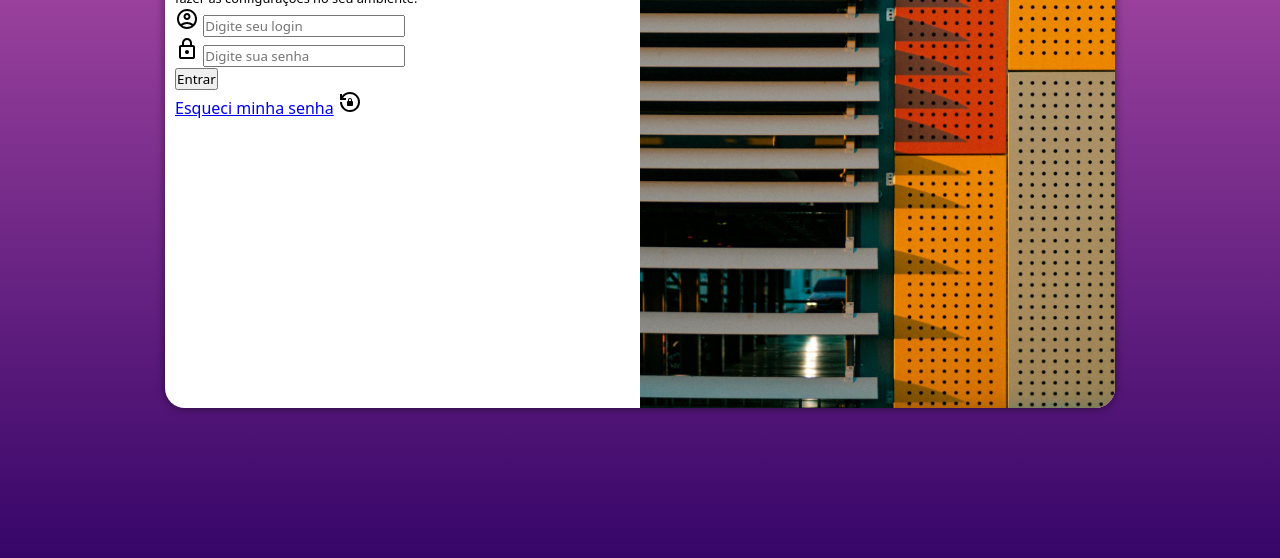
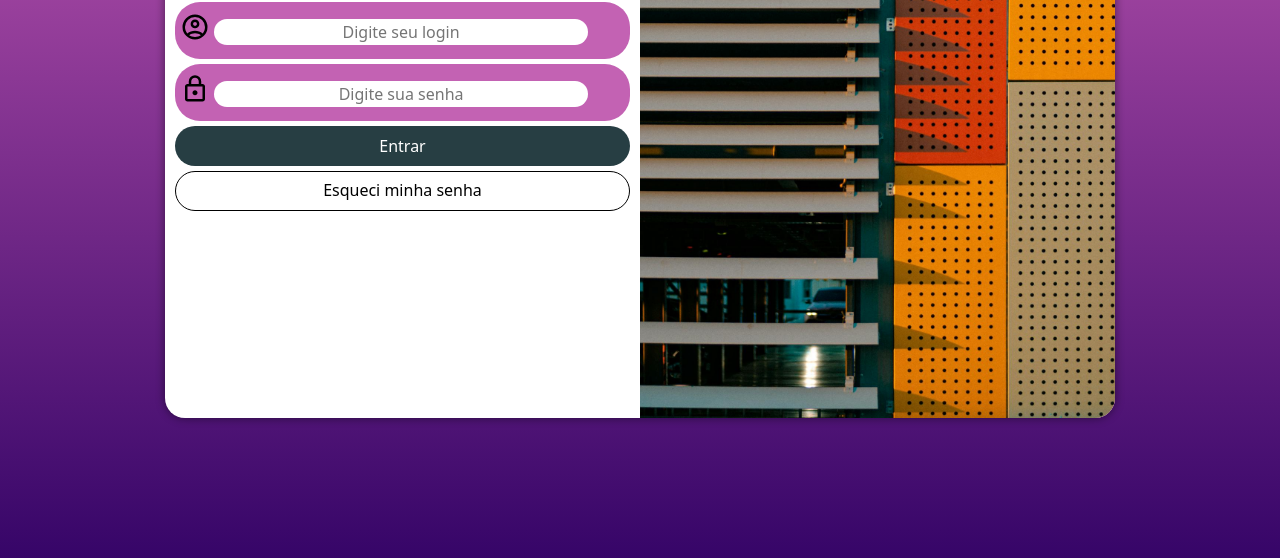
Before and after one commit to WillCAmorim/projeto-login, a plain HTML site: page index.html in a window 1280 px wide. Shown: the part 242-800 px from the top of the page. Drawn offline with Linux system fonts and the light colour scheme.

Commit message:
atualização final

```diff
--- a/estilos/mediaquery.css
+++ b/estilos/mediaquery.css
@@ -45,10 +45,3 @@
     font-size: 2em;
 }
 }
-div#formulario > h1{
-    text-align: center;
-    margin-bottom: 10px;
-}
-div#formulario > p{
-    font-size: 0.8em;
-}
--- a/estilos/style.css
+++ b/estilos/style.css
@@ -30,15 +30,15 @@ section#login{
     position: absolute;
     background-color: white;
     width: 250px;
-    height: 500px;
+    height: 520px;
     border-radius: 20px;
     top: 50%;
     left: 50%;
-    transform: translate(-50%, -50%);
     overflow: hidden;
     box-shadow: 0px 0px 10px rgba(0, 0, 0, 0.493);
     transition: width .3s, height .3s;
     transition-timing-function: ease;
+    transform: translate(-50%, -50%);
 }
 
 section#login > div#imagem{
@@ -53,3 +53,76 @@ section#login div#formulario{
     display: block;
     padding: 10px;
 }
+
+form > div.campo{
+    background-color: #b845a5d7;
+    margin: 5px 0px;
+    border-radius: 25px;
+    padding: 5px;
+}
+
+form > div.campo:hover{
+    background-color: #e438c7d7;
+}
+
+div.campo > svg{
+    font-size: 2em;
+    border-radius: 20px;
+    width: 30px;
+    height: 40px;
+
+}
+div.campo > input{
+    font-size: 1em;
+    width: 84%;
+    height: 100%;
+    border-radius: 20px;
+    border: none;
+    text-align: center;
+    padding: 2px;
+    margin: auto;
+    transform: translateY(-9px);
+}
+
+div#formulario > h1{
+    text-align: center;
+    margin-bottom: 10px;
+}
+div#formulario > p{
+    font-size: 0.8em;
+}
+
+form > input[type=submit] {
+    display: block;
+    font-size: 1em;
+    width: 100%;
+    height: 40px;
+    background-color: #183136ee;
+    border: none;
+    border-radius: 20px;
+    color: white;
+}
+
+form > input[type=submit]:hover{
+    background-color: #275058ee;
+}
+
+form > a.botao{
+    display: block;
+    text-align: center;
+    font-size: 1em;
+    width: 100%;
+    height: 40px;
+    background-color: white;
+    padding-top: 7px;
+    margin-top: 5px;
+    border-radius: 20px;
+    text-decoration: none;
+    color: black;
+    border: 1px solid black;
+
+}
+
+form > a.botao:hover{
+    background-color: #275058c0;
+}
--- a/index.html
+++ b/index.html
@@ -28,8 +28,8 @@
                         <input type="password" name="senha" id="isenha" placeholder="Digite sua senha" autocomplete="new-password" required minlength="8" maxlength="15" >
                         <label for="isenha"></label>
                     </div>
-                        <input type="submit" value="Entrar"><br>
-                        <a href="esqueci.html">Esqueci minha senha</a> <a href="reset.html"><svg xmlns="http://www.w3.org/2000/svg" height="24px" viewBox="0 -960 960 960" width="24px" fill="#000000"><path d="M480-80q-83 0-156-31.5T197-197q-54-54-85.5-127T80-480h80q0 66 25 124.5t68.5 102q43.5 43.5 102 69T480-159q134 0 227-93t93-227q0-134-93-227t-227-93q-89 0-161.5 43.5T204-640h116v80H80v-240h80v80q55-73 138-116.5T480-880q83 0 156 31.5T763-763q54 54 85.5 127T880-480q0 83-31.5 156T763-197q-54 54-127 85.5T480-80Zm-80-240q-17 0-28.5-11.5T360-360v-120q0-17 11.5-28.5T400-520v-40q0-33 23.5-56.5T480-640q33 0 56.5 23.5T560-560v40q17 0 28.5 11.5T600-480v120q0 17-11.5 28.5T560-320H400Zm40-200h80v-40q0-17-11.5-28.5T480-600q-17 0-28.5 11.5T440-560v40Z"/></svg></a>
+                        <input type="submit" value="Entrar">
+                        <a href="esqueci.html" class="botao">Esqueci minha senha</a><a href="reset.html"></a>
 
                 </form>
             </div>
```
